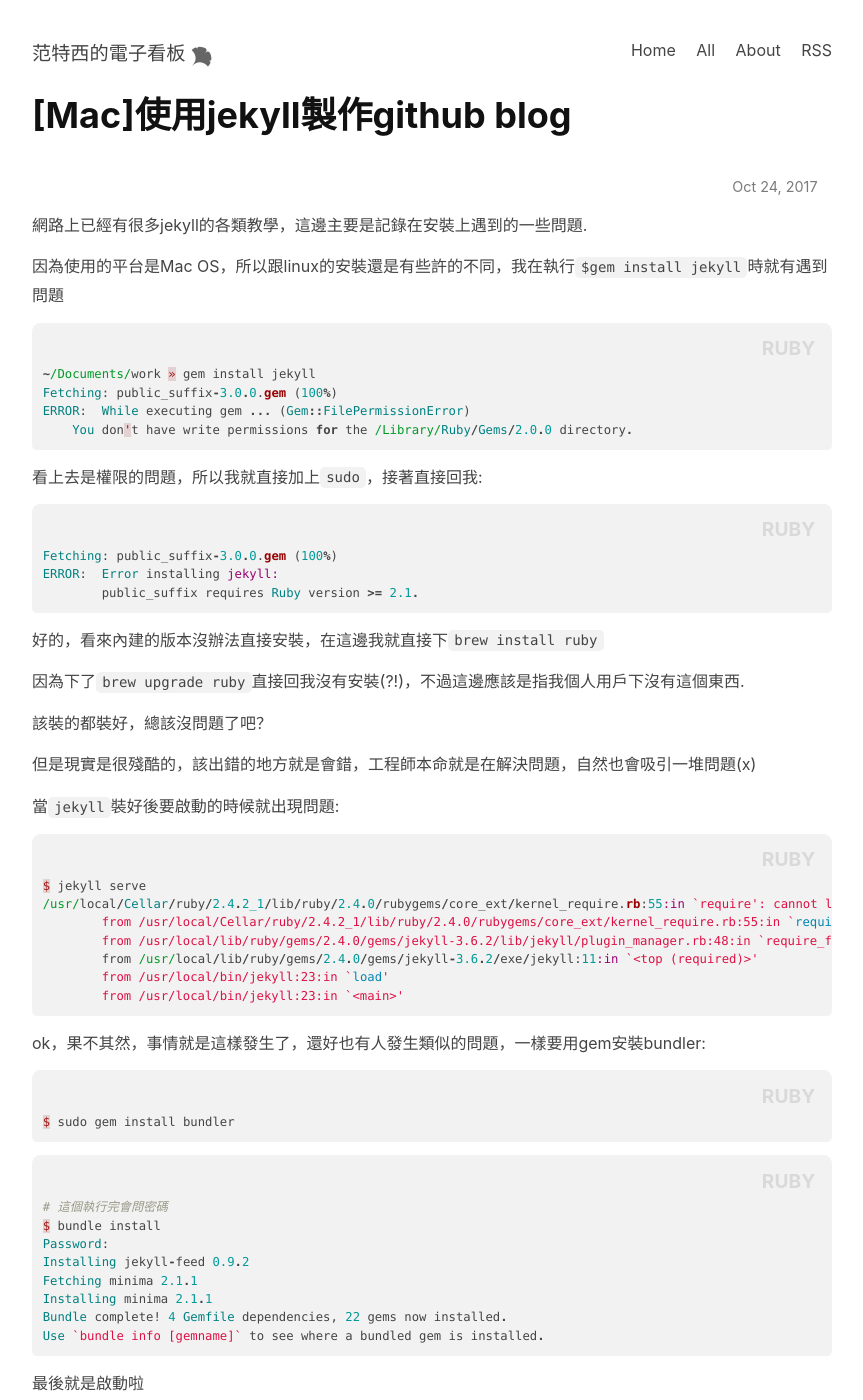
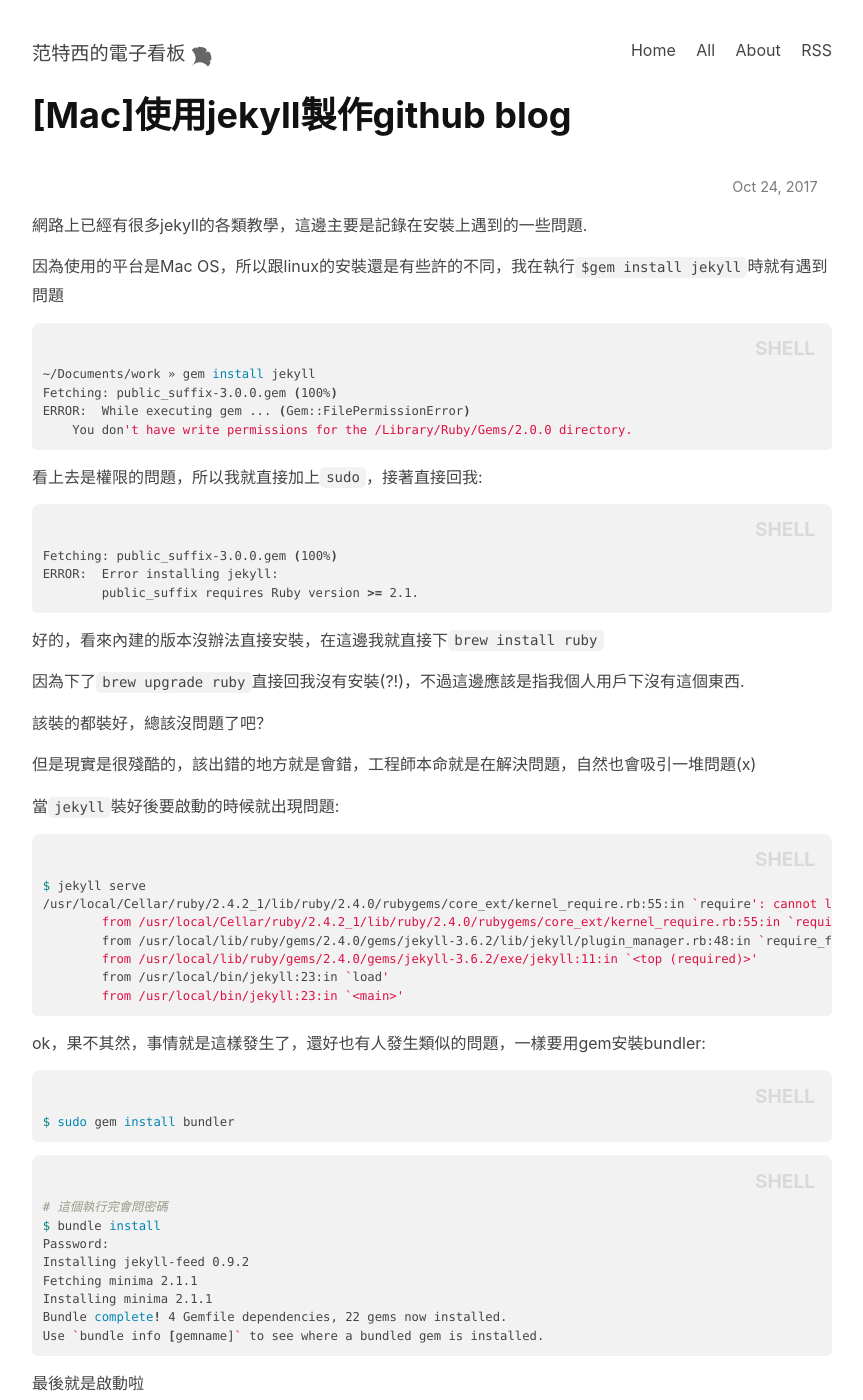
Before and after one commit to tingShean/tingshean.github.io, a Jekyll site: the page built from _posts/2017-10-24-make-github-blog-with-jekyll-on-mac.markdown, in a window 1280 px wide and 1400 px high. Shown: the whole window, without its empty margins (208-1071 px from the left). Built offline with Jekyll 4.4.1, drawn with Linux system fonts in a browser that asks for light colours; nearby versions of some CDN libraries; some of the changed text lies outside the part shown.

Commit message:
[Modify]20171024_post

```diff
--- a/_posts/2017-10-24-make-github-blog-with-jekyll-on-mac.markdown
+++ b/_posts/2017-10-24-make-github-blog-with-jekyll-on-mac.markdown
@@ -11,7 +11,7 @@ categories: blog
 因為使用的平台是Mac OS，所以跟linux的安裝還是有些許的不同，我在執行`$gem install jekyll`時就有遇到問題
 
 
-{% highlight ruby %}
+{% highlight shell %}
 ~/Documents/work » gem install jekyll
 Fetching: public_suffix-3.0.0.gem (100%)
 ERROR:  While executing gem ... (Gem::FilePermissionError)
@@ -21,7 +21,7 @@ ERROR:  While executing gem ... (Gem::FilePermissionError)
 
 看上去是權限的問題，所以我就直接加上`sudo`，接著直接回我:
 
-{% highlight ruby %}
+{% highlight shell %}
 Fetching: public_suffix-3.0.0.gem (100%)
 ERROR:  Error installing jekyll:
 	public_suffix requires Ruby version >= 2.1.
@@ -38,7 +38,7 @@ ERROR:  Error installing jekyll:
 
 當`jekyll`裝好後要啟動的時候就出現問題:
 
-{% highlight ruby %}
+{% highlight shell %}
 $ jekyll serve
 /usr/local/Cellar/ruby/2.4.2_1/lib/ruby/2.4.0/rubygems/core_ext/kernel_require.rb:55:in `require': cannot load such file -- bundler (LoadError)
 	from /usr/local/Cellar/ruby/2.4.2_1/lib/ruby/2.4.0/rubygems/core_ext/kernel_require.rb:55:in `require'
@@ -51,11 +51,11 @@ $ jekyll serve
 
 ok，果不其然，事情就是這樣發生了，還好也有人發生類似的問題，一樣要用gem安裝bundler:
 
-{% highlight ruby %}
+{% highlight shell%}
 $ sudo gem install bundler
 {% endhighlight %}
 
-{% highlight ruby %}
+{% highlight shell %}
 # 這個執行完會問密碼
 $ bundle install
 Password:
@@ -67,7 +67,7 @@ Use `bundle info [gemname]` to see where a bundled gem is installed.
 {% endhighlight %}
 
 最後就是啟動啦
-{% highlight ruby %}
+{% highlight shell %}
 $ bundle exec jekyll serv
 {% endhighlight %}
 
```
